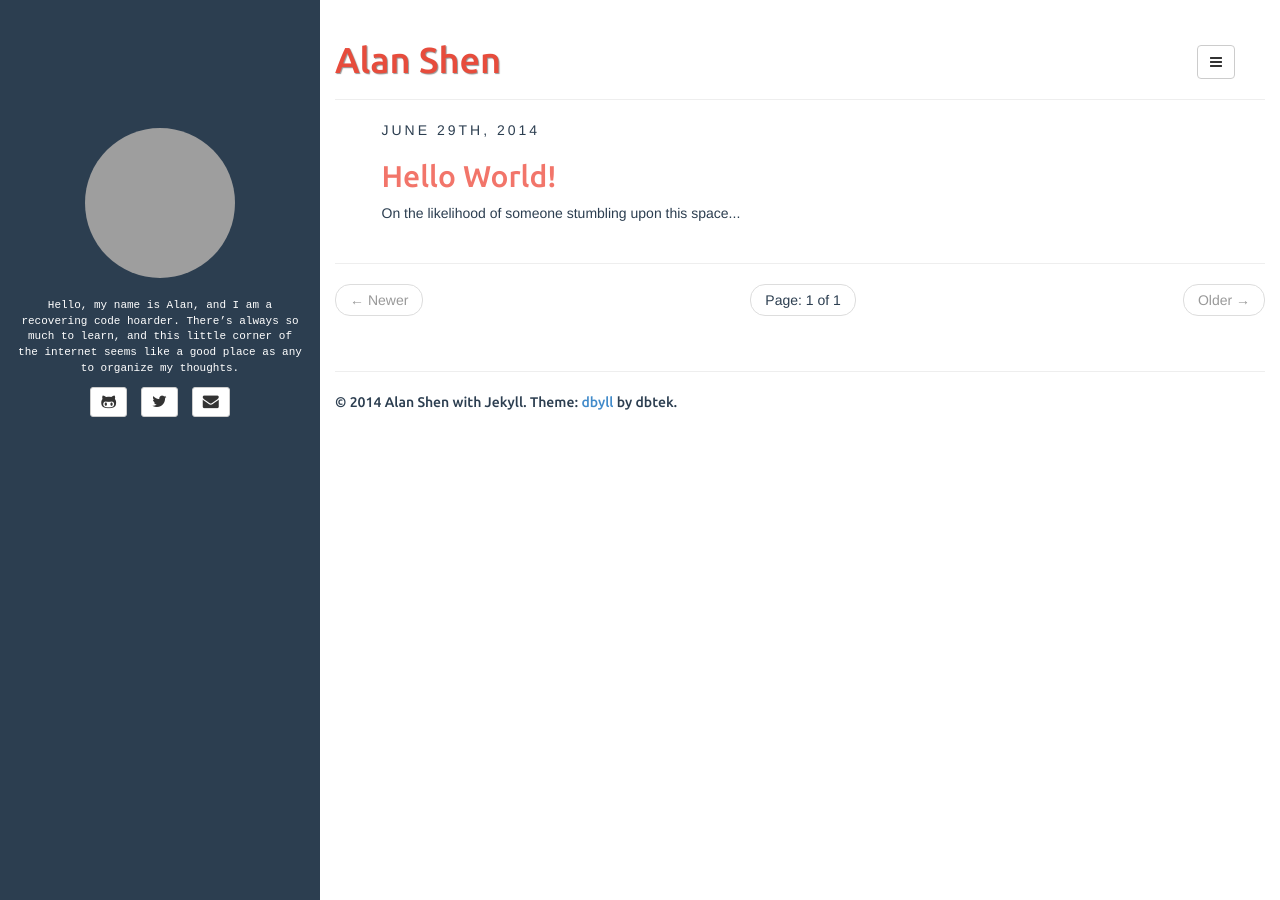
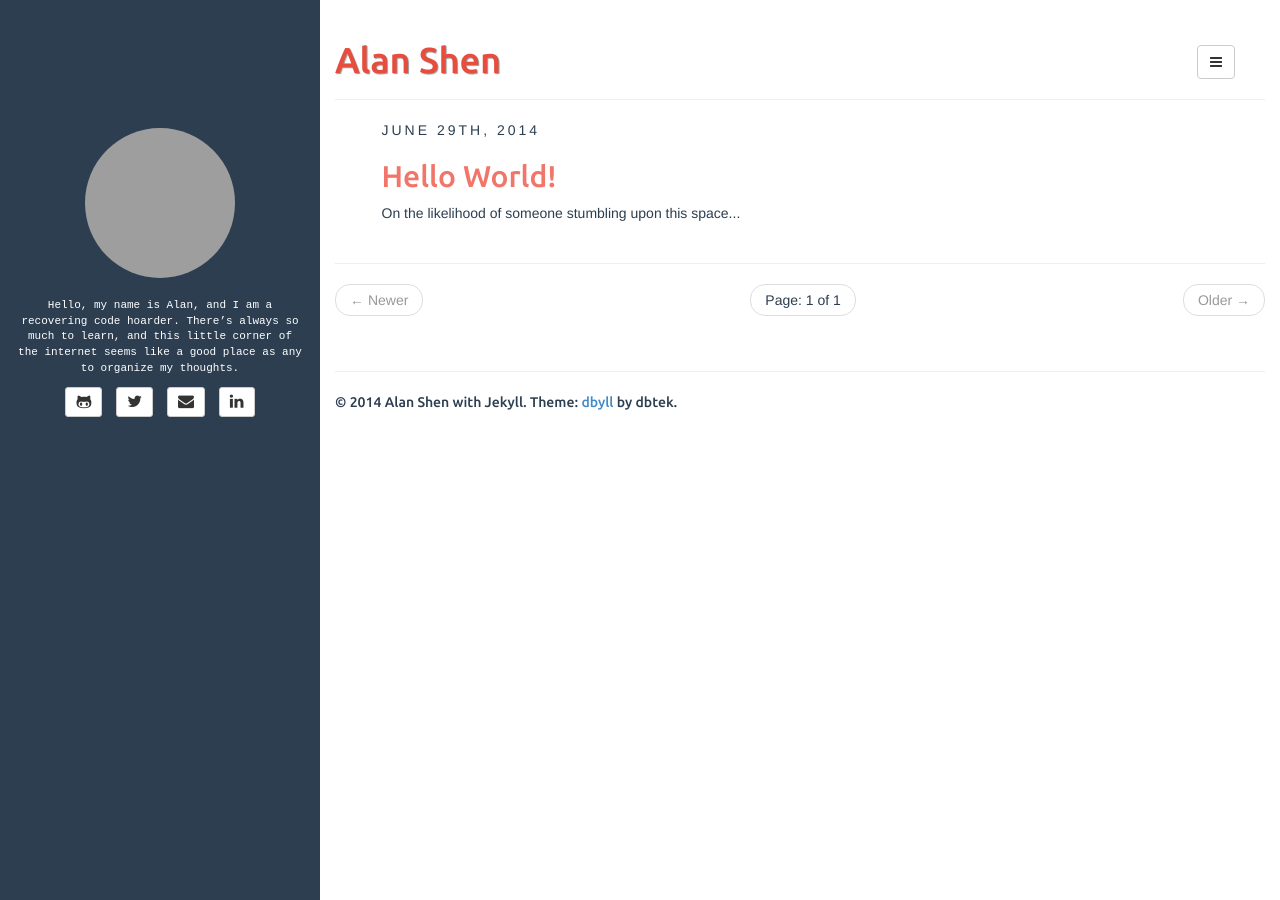
Before and after one commit to sunzenshen/sunzenshen.github.io, a Jekyll site: the page built from index.html, in a window 1280 px wide. Built offline with Jekyll 4.4.1, drawn with Linux system fonts in a browser that asks for light colours; the list of posts is cut into pages by our own code; grey boxes are pictures that could not be loaded.

Commit message:
Make LinkedIn button always visible from sidebar.
Then only the RSS feed is shown on hover-over.

```diff
--- a/_includes/sidebar.html
+++ b/_includes/sidebar.html
@@ -37,19 +37,19 @@
 			</a>
 		</li>
 		{% endif %}
+        {% if site.author.linkedin %}
+		<li>
+			<a class="btn btn-default btn-sm" href="https://linkedin.com/pub/{{ site.author.linkedin }}">
+				<i class="fa fa-linkedin fa-lg"></i>
+			</a>
+		</li>
+		{% endif %}
 	</ul>
 	<ul id="contact-list-secondary" class="list-unstyled list-inline">
 		{% if site.author.pinterest %}
 		<li>
 			<a class="btn btn-default btn-sm" href="https://pinterest.com/{{ site.author.pinterest }}">
 				<i class="fa fa-pinterest fa-lg"></i>
-			</a>
-		</li>
-		{% endif %}
-		{% if site.author.linkedin %}
-		<li>
-			<a class="btn btn-default btn-sm" href="https://linkedin.com/pub/{{ site.author.linkedin }}">
-				<i class="fa fa-linkedin fa-lg"></i>
 			</a>
 		</li>
 		{% endif %}
```
